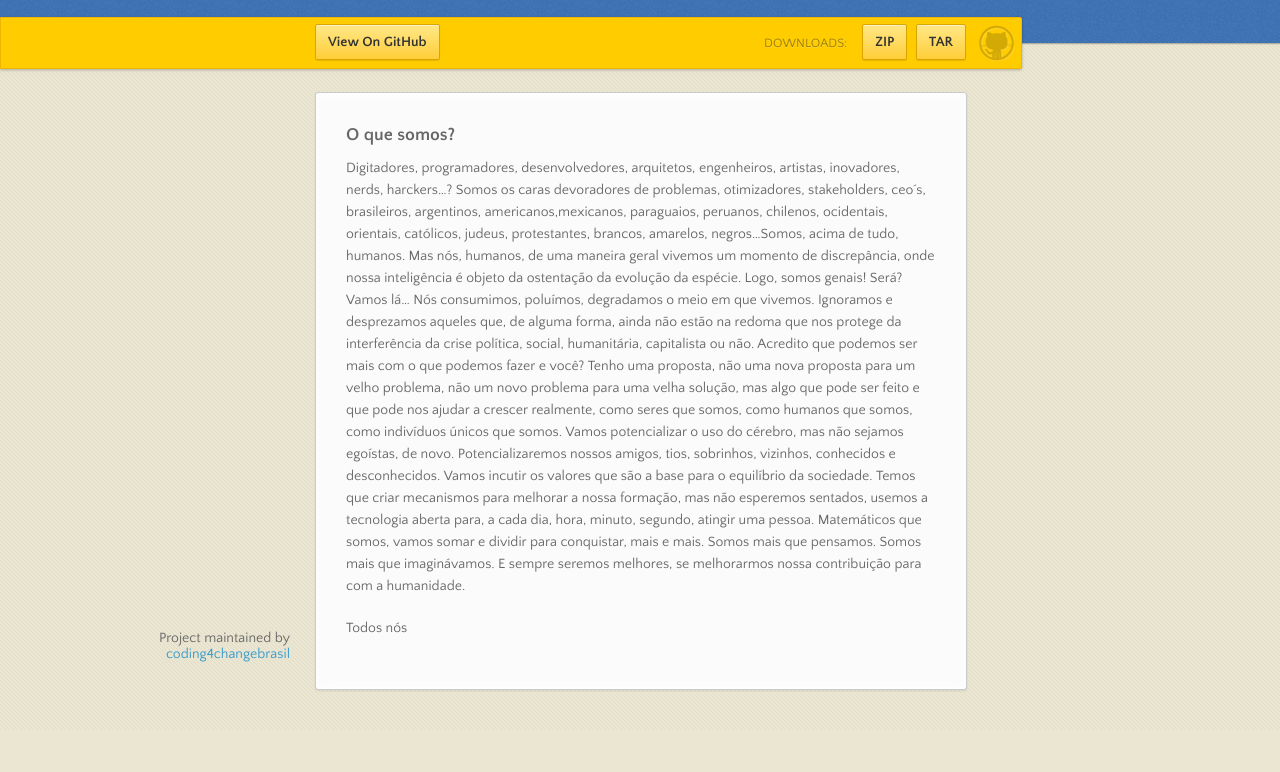
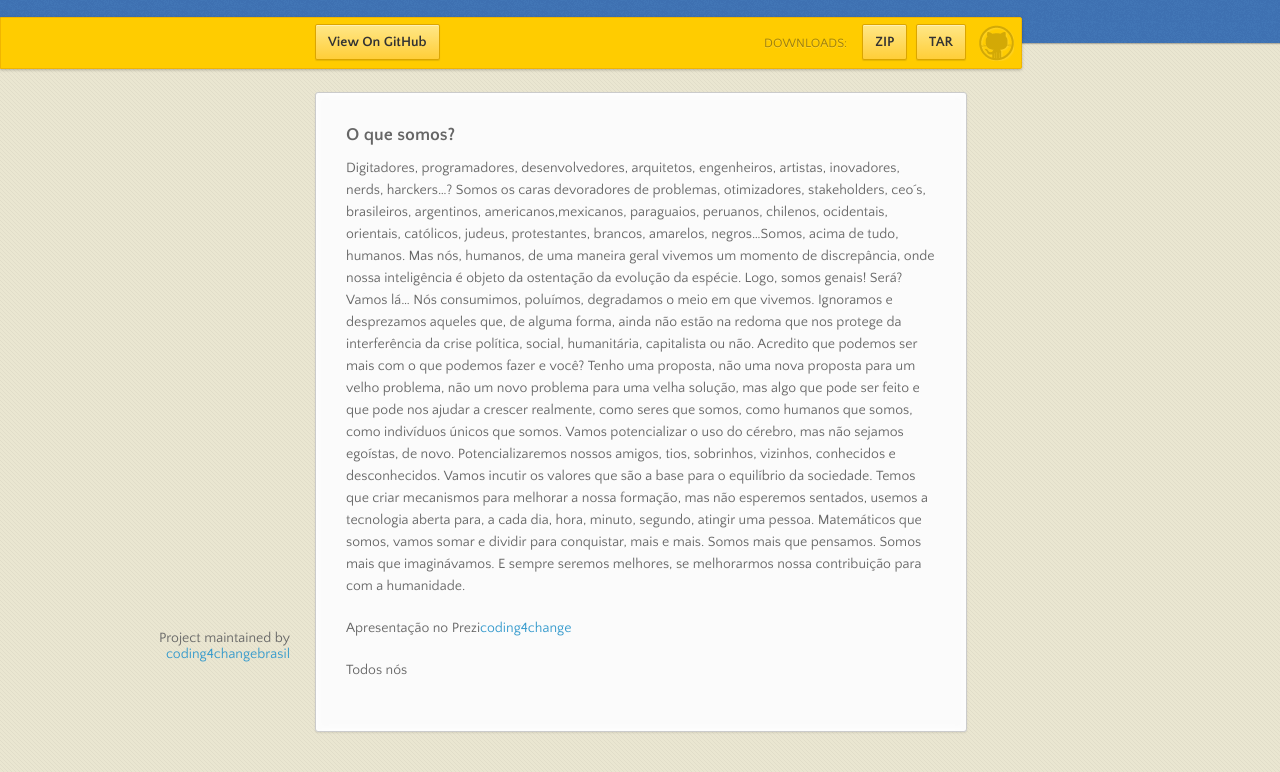
Before and after one commit to coding4changebrasil/website, a plain HTML site: page index.html in a window 1280 px wide. Shown: the part 98-870 px from the top of the page. Before the commit the page ends 828 px from the top, so only its background shows below. Drawn offline with nearby package versions, Linux system fonts and the light colour scheme.

Commit message:
Update index.html

```diff
--- a/index.html
+++ b/index.html
@@ -55,7 +55,7 @@ Matemáticos que somos, vamos somar e dividir para conquistar, mais e mais.
 Somos mais que pensamos.
 Somos mais que imaginávamos.
 E sempre seremos melhores, se melhorarmos nossa contribuição para com a humanidade.</p>
-
+ <p>Apresentação no Prezi<a href="https://prezi.com/w1mvw3s3staq/coding4change/">coding4change</a></p>
 
 
 <a id="authors-and-contributors" class="anchor" href="#authors-and-contributors" aria-hidden="true"><span class="octicon octicon-link"></span></a>Todos nós</h3>
```
